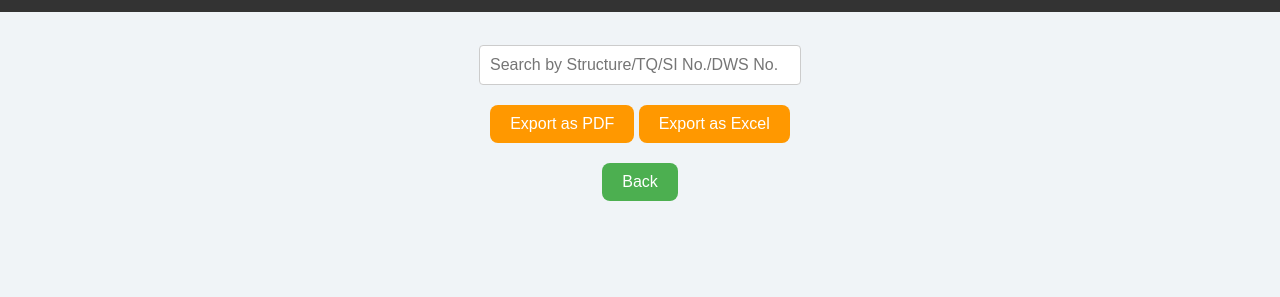
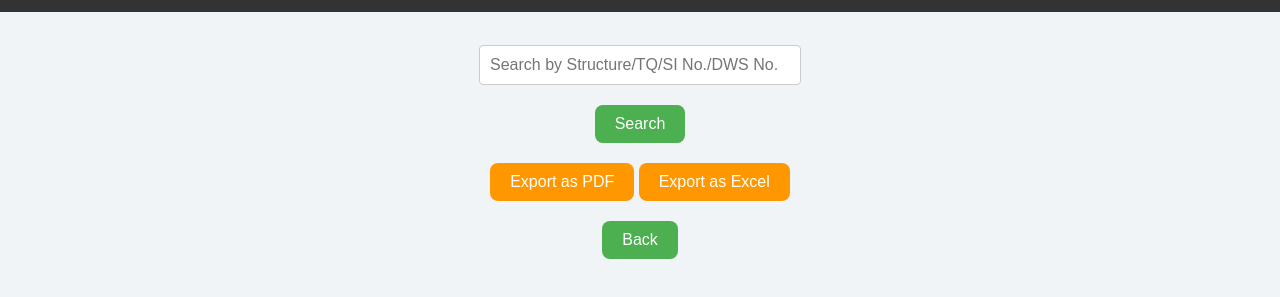
Before and after one commit to pond42grating/DWS, a plain HTML site: page index.html in a window 1280 px wide. Both pictures are taken after a click on the button "Manage DWS". Shown: the part 55-352 px from the top of the page. Drawn offline with Linux system fonts and the light colour scheme.

Commit message:
Update index.html

```diff
--- a/index.html
+++ b/index.html
@@ -82,6 +82,20 @@
             width: 300px;
         }
 
+        .search-btn {
+            background-color: #4CAF50;
+            color: white;
+            border: none;
+            padding: 10px 20px;
+            font-size: 16px;
+            border-radius: 8px;
+            cursor: pointer;
+        }
+
+        .search-btn:hover {
+            background-color: #388E3C;
+        }
+
         .back-btn {
             background-color: #4CAF50;
             color: white;
@@ -124,8 +138,8 @@
     </div>
 
     <div class="manage-dws-container" id="manageDWS">
-        <input type="text" class="search-input" id="searchInput" placeholder="Search by Structure/TQ/SI No./DWS No."
-            oninput="searchDWS()" />
+        <input type="text" class="search-input" id="searchInput" placeholder="Search by Structure/TQ/SI No./DWS No." />
+        <button class="search-btn" onclick="searchDWS()">Search</button>
         <div>
             <button class="export-btn" onclick="alert('Exporting as PDF...')">Export as PDF</button>
             <button class="export-btn" onclick="alert('Exporting as Excel...')">Export as Excel</button>
```
